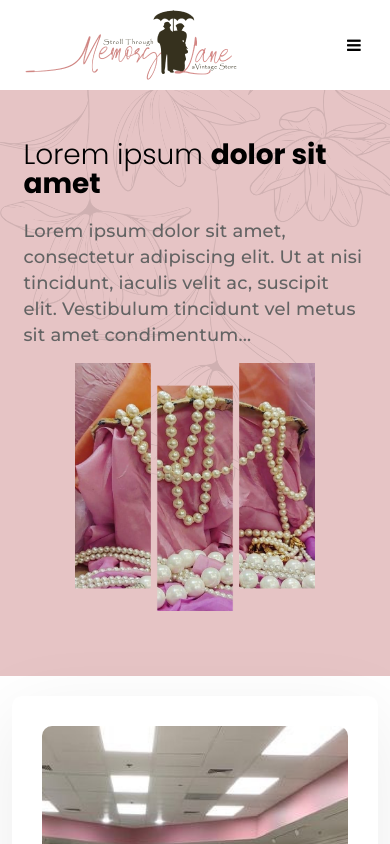
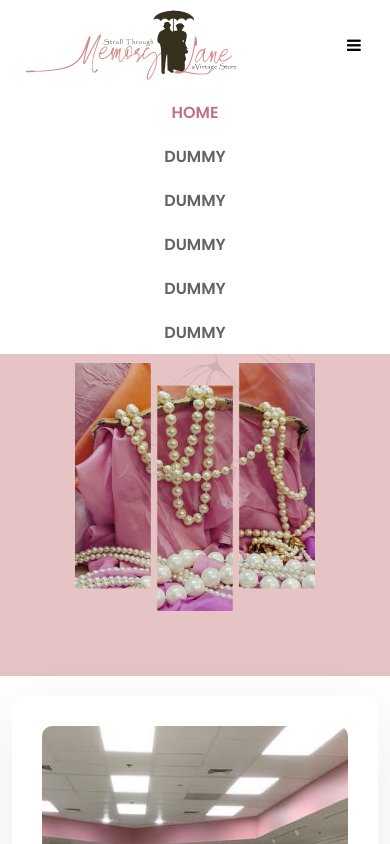
Before and after one commit to TheGeekyNinja/memorylanegems, a Vue app: page / in a window 390 px wide. Both pictures are taken after a click on the button 353 px from the left and 45 px from the top of the page. Shown: the top 844 px of the page. Built offline with nearby package versions, Linux system fonts and the light colour scheme.

Commit message:
Banner Responsive Done

```diff
--- a/src/Pages/LandingPageResponsive.css
+++ b/src/Pages/LandingPageResponsive.css
@@ -285,6 +285,7 @@
     width: 100%;
     z-index: 999;
     background: #fff;
+    display: block;
   }
   .header-links.mobileActive ul {
     flex-direction: column;
--- a/src/components/Header.vue
+++ b/src/components/Header.vue
@@ -17,7 +17,7 @@ export default {
         <div class="header-logo">
           <img src="@/assets/logo.png" alt="" srcset="" />
         </div>
-        <div class="header-links" v-bind:class="{ mobileActive: false }">
+        <div class="header-links" v-bind:class="{ mobileActive: mobileActive }">
           <ul>
             <li>
               <a href="#" class="active">Home</a>
@@ -40,7 +40,7 @@ export default {
           </ul>
         </div>
         <div class="mobile-header-link">
-          <button type="button" v-on:click="mobileActive == true">
+          <button type="button" v-on:click="mobileActive = !mobileActive">
             <i class="fa fa-bars" aria-hidden="true"></i>
           </button>
         </div>
```
